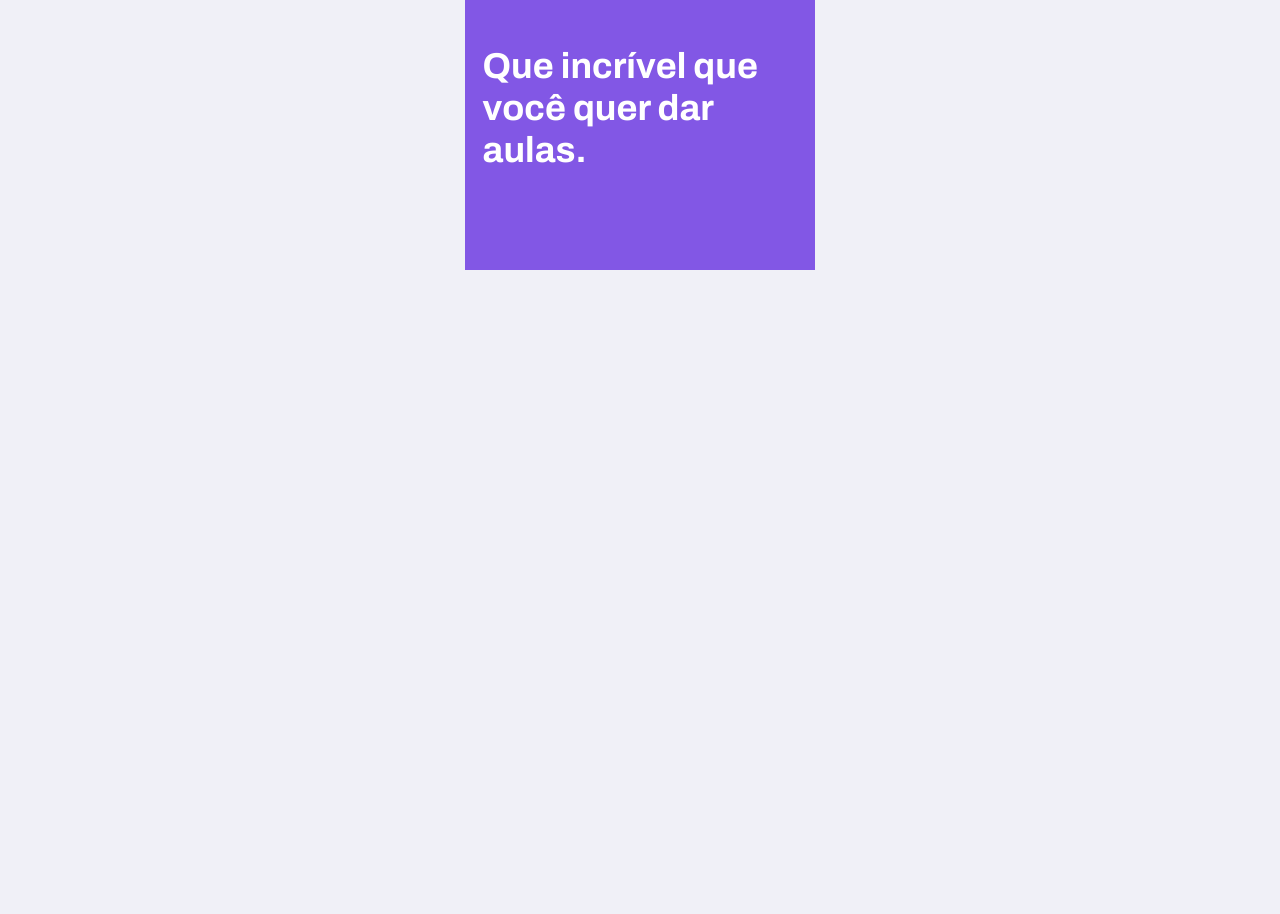
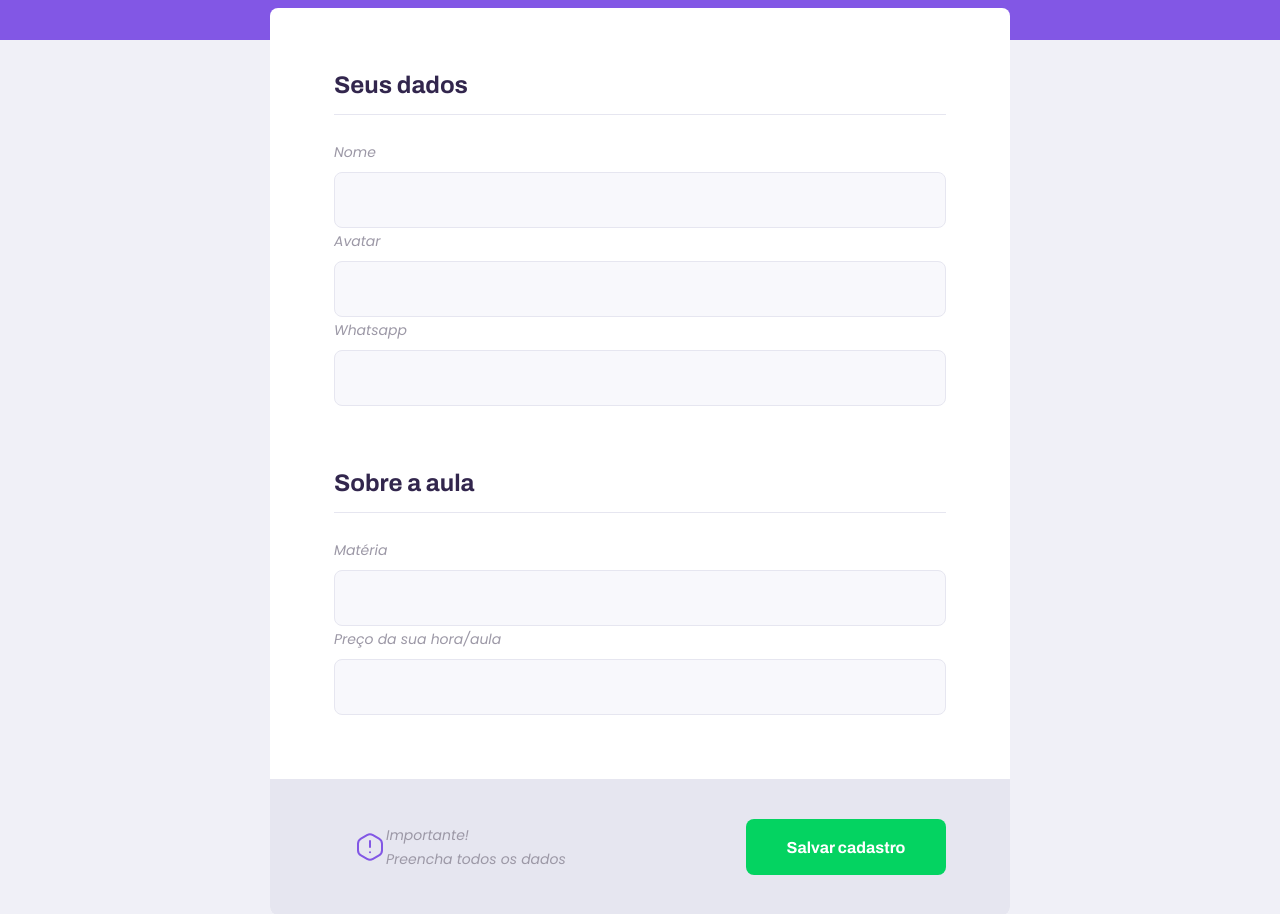
Before and after one commit to pbruny/nlw-02, a React (Create React App) app: page /give-classes in a window 1280 px wide. Shown: the part 300-1214 px from the top of the page. Before the commit the page ends 800 px from the top, so only its background shows below. Built offline with nearby package versions, Linux system fonts and the light colour scheme.

Commit message:
Create TeacherForm page and style

```diff
--- a/src/pages/TeacherForm/index.tsx
+++ b/src/pages/TeacherForm/index.tsx
@@ -1,11 +1,51 @@
 import React from 'react'
 import PageHeader from '../../components/PageHeader'
+import Input from '../../components/Input'
+
+import * as S from './styles'
+import waningIcon from '../../assets/images/icons/warning.svg'
 
 function TeacherForm() {
   return (
-    <div className="page-teacher-form">
-      <PageHeader title="Que incrível que você quer dar aulas." />
-    </div>
+    <S.TeacherFormPage>
+      <PageHeader
+        title="Que incrível que você quer dar aulas."
+        description="O primeiro passo é preencher este formulário de inscrição"
+      />
+
+      <S.Main>
+        <S.Fieldset>
+          <S.Legend>
+            Seus dados
+          </S.Legend>
+
+          <Input name="name" label="Nome" />
+          <Input name="avatar" label="Avatar" />
+          <Input name="whatsapp" label="Whatsapp" />
+        </S.Fieldset>
+
+        <S.Fieldset>
+          <S.Legend>
+            Sobre a aula
+          </S.Legend>
+
+          <Input name="subject" label="Matéria" />
+          <Input name="cost" label="Preço da sua hora/aula" />
+        </S.Fieldset>
+
+        <S.Footer>
+          <p>
+            <img src={waningIcon} alt="Ícone de aviso"/>
+            Importante! <br/>
+            Preencha todos os dados
+          </p>
+          <button type="button">
+            Salvar cadastro
+          </button>
+        </S.Footer>
+
+      </S.Main>
+    </S.TeacherFormPage>
   )
 }
 
--- /dev/null
+++ b/src/pages/TeacherForm/styles.ts
@@ -0,0 +1,110 @@
+import styled from 'styled-components'
+
+export const Main = styled.main`
+  background: var(--color-box-base);
+  width: 100%;
+  max-width: 74rem;
+  border-radius: 0.8rem;
+  margin: -3.2rem auto 3.2rem;
+  padding-top: 6.4rem;
+  overflow: hidden;
+`
+
+export const Fieldset = styled.fieldset`
+  border: 0;
+  padding: 0 2.4rem;
+
+  & + & {
+    margin-top: 6.4rem;
+  }
+
+  label {
+    color: var(--color-text-complement);
+  }
+`
+
+export const Legend = styled.legend`
+  font: 700 2.4rem Archivo;
+  color: var(--color-text-title);
+  margin-bottom: 2.4rem;
+  display: flex;
+  justify-content: space-between;
+  align-items: center;
+  width: 100%;
+  padding-bottom: 1.6rem;
+  border-bottom: 1px solid var(--color-line-in-white);
+`
+
+export const Footer = styled.footer`
+  padding: 4rem 2.4rem;
+  background: var(--color-line-in-white);
+  border-top: 1px solid var(color-in-line-white);
+  margin-top: 6.4rem;
+
+  p {
+    display: flex;
+    align-items: center;
+    justify-content: center;
+    font-size: 1.4rem;
+    line-height: 2.4rem;
+    color: var(--color-text-complement);
+  }
+
+  img {
+    margin-left: 2rem;
+  }
+
+  button {
+    width: 100%;
+    height: 5.6rem;
+    background: var(--color-secundary);
+    color: var(--color-title-in-primary);
+    border: 0;
+    border-radius: 0.8rem;
+    cursor: pointer;
+    font: 700 1.6rem Archivo;
+    display: flex;
+    align-items: center;
+    justify-content: center;
+    text-decoration: none;
+    transition: background-color 0.3s ease-in-out;
+    margin-top: 3.2rem;
+  }
+
+  button:hover {
+    background: var(--color-secundary-dark);
+  }
+`
+
+export const TeacherFormPage = styled.div`
+  width: 100vw;
+  height: 100vh;
+
+  .header-content {
+    margin-bottom: 6.4rem;
+  }
+
+  @media (min-width: 700px) {
+    max-width: 100vw;
+
+    .header-content {
+      margin-bottom: 0;
+    }
+
+    ${Fieldset} {
+      padding: 0 6.4rem;
+    }
+
+    ${Footer} {
+      padding: 4rem 6.4rem;
+      display: flex;
+      align-items: center;
+      justify-content: space-between;
+
+      button {
+        width: 20rem;
+        margin-top: 0;
+      }
+    }
+  }
+`
```
